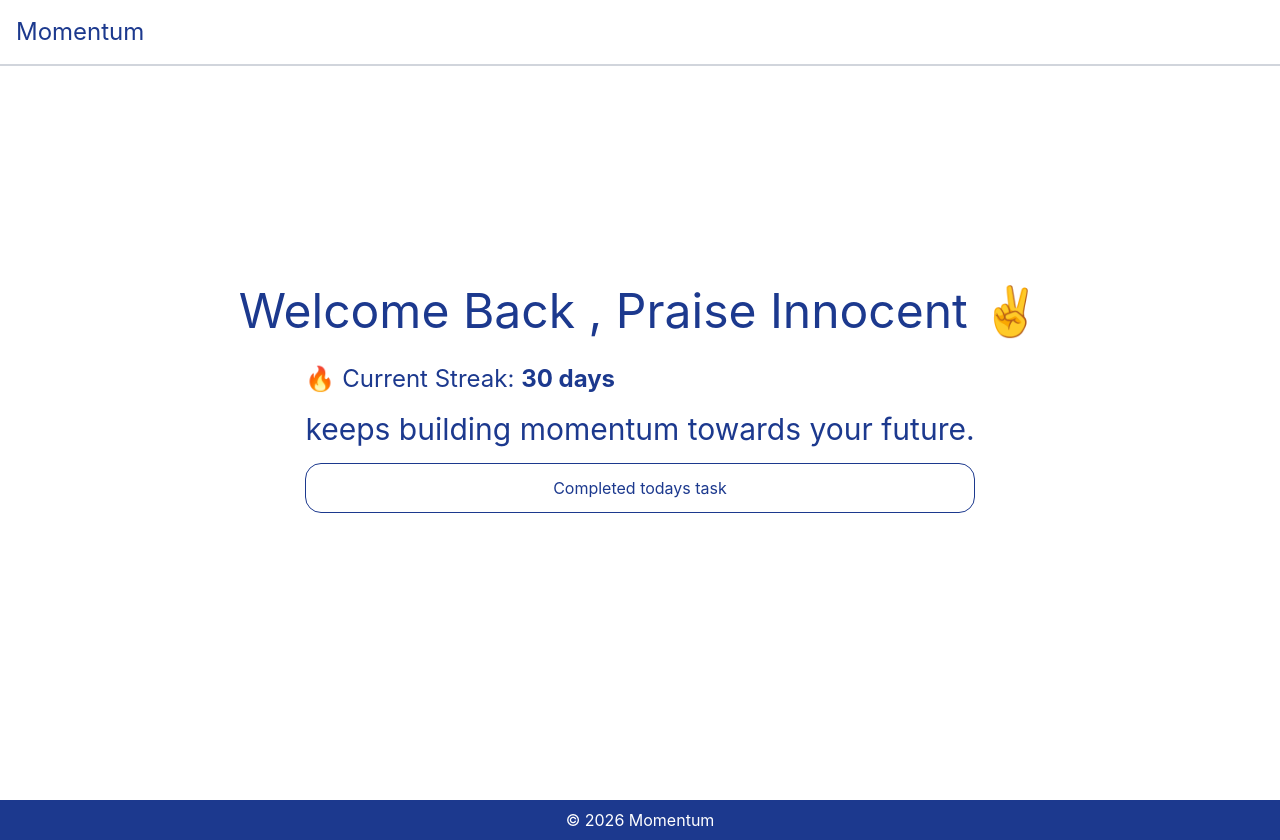
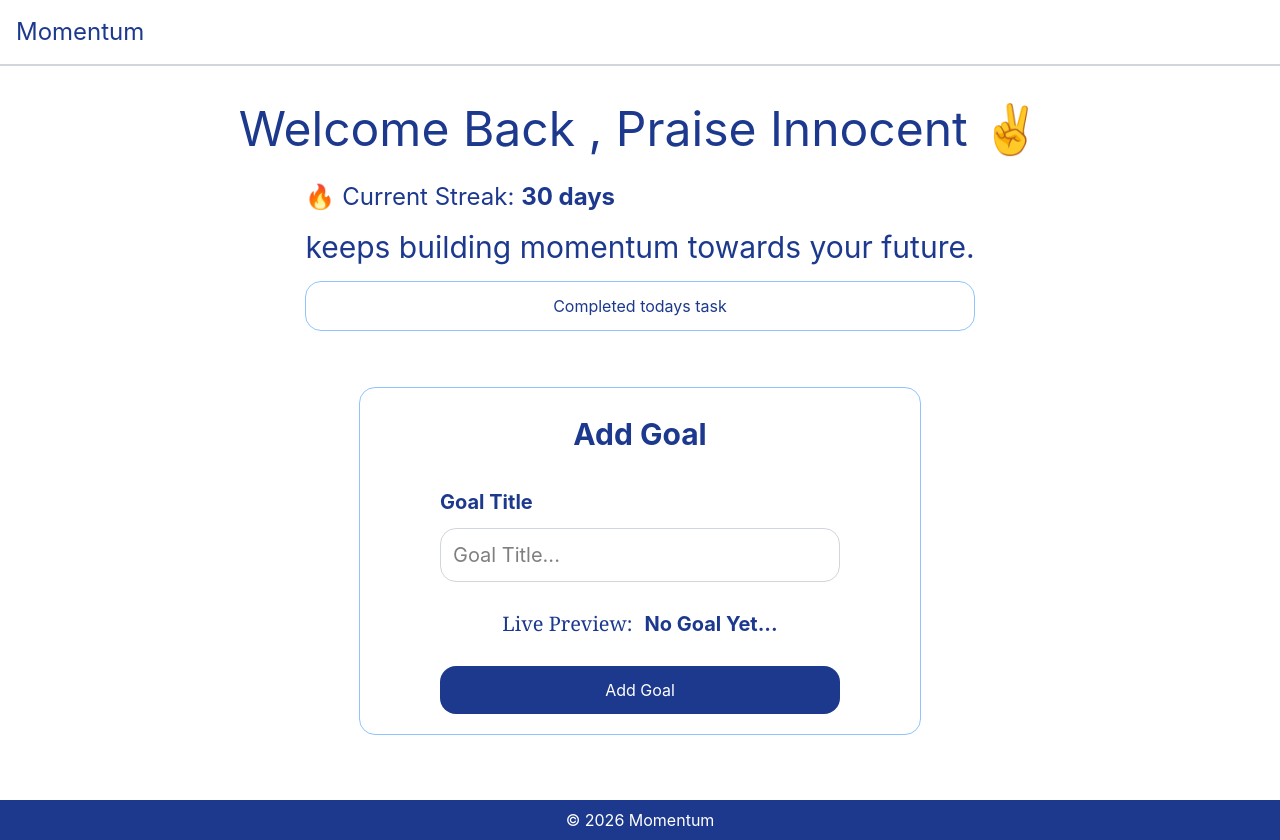
Before and after one commit to praisezedo/momentum, a React (Vite) app: page /dashboard in a window 1280 px wide. Built offline with nearby package versions, Linux system fonts and the light colour scheme.

Commit message:
feat: add controlled goal input form

```diff
--- /dev/null
+++ b/src/components/dashboard/AddGoalForm.tsx
@@ -0,0 +1,28 @@
+import { useState} from "react";
+
+export default function AddGoalForm() {
+    const [goalTitle , setGoalTitle] = useState("");
+
+    return (
+        <>
+          <div className="flex flex-col items-center mt-7 border-blue-300 border rounded-2xl  justify-center gap-7 px-20 py-5" >
+
+           <h1 className="flex justify-center items-center text-blue-900 font-bold text-3xl py-2">Add Goal</h1>
+
+            <div className="flex flex-col justify-start gap-3">
+                <label htmlFor="goal-title" className="text-xl font-bold text-blue-900">Goal Title</label>
+                <input placeholder="Goal Title..." value={goalTitle} onChange={(e) => {setGoalTitle(e.target.value)}}  type="text" id="goal-title" className="p-3 rounded-2xl focus:border-blue-900 focus:outline-none  text-xl border border-gray-300 min-w-100"/>
+            </div>
+
+            <div className="flex justify-start gap-3">
+                <span className="text-xl text-blue-900 font-serif">Live Preview: </span>
+                 <p className="text-blue-900 text-xl"><strong>{!goalTitle ? "No Goal Yet..." : goalTitle }</strong></p>
+            </div>
+
+
+                <button className="bg-blue-900 text-white p-3 hover:opacity-50 hover:cursor-pointer rounded-2xl min-w-100">Add Goal</button>
+
+          </div>
+        </>
+    )
+}
--- a/src/components/dashboard/StreakCard.tsx
+++ b/src/components/dashboard/StreakCard.tsx
@@ -1,4 +1,5 @@
 export default function StreakCard({streak , setStreak}: {streak: number , setStreak: React.Dispatch<React.SetStateAction<number>>}) {
+
     return (
         <>
        <div className="flex flex-col gap-4 justify-start">
@@ -6,7 +7,7 @@ export default function StreakCard({streak , setStreak}: {streak: number , setSt
                 <span className="text-shadow-xl text-blue-900 text-3xl">
                     keeps building momentum towards your  future.
                 </span>
-                <button className="bg-white border border-blue-900 rounded-2xl text-blue-900 p-3 hover:cursor-pointer hover:bg-blue-900 hover:text-white" onClick={() => setStreak(streak + 1)}>Completed todays task</button>
+                <button className="bg-white border border-blue-300 rounded-2xl text-blue-900 p-3 hover:cursor-pointer hover:bg-blue-900 hover:text-white" onClick={() => setStreak(streak + 1)}>Completed todays task</button>
          </div>
         </>
     )
--- a/src/components/dashboard/WelcomeCard.tsx
+++ b/src/components/dashboard/WelcomeCard.tsx
@@ -1,7 +1,7 @@
 export default function WelcomeCard({name}: {name: string}) {
     return (
         <>
-       <div className="flex flex-col justify-start ">
+       <div className="flex mt-10 flex-col justify-start ">
                  <h1 className="text-5xl text-blue text-blue-900 ">Welcome Back , {name} ✌️</h1>
         </div>
         </>
--- a/src/components/layout/Navbar.tsx
+++ b/src/components/layout/Navbar.tsx
@@ -1,7 +1,7 @@
 export default function Navbar() {
       return (
         <>
-           <header className="flex justify-between fixed  top-0 left-0 right-0 p-4 border-b-2 border-gray-300 bg-white ">
+           <header className="flex justify-between fixed top-0 left-0 right-0 p-4 border-b-2 border-gray-300 bg-white ">
               <h1 className="text-2xl  text-blue-900">Momentum</h1>
            </header>
         </>
--- a/src/pages/Dashboad.tsx
+++ b/src/pages/Dashboad.tsx
@@ -3,6 +3,7 @@ import StreakCard from "../components/dashboard/StreakCard";
 import WelcomeCard from "../components/dashboard/WelcomeCard";
 import Layout from "../components/layout/Layout";
 import {user} from "../data/user";
+import AddGoalForm from "../components/dashboard/AddGoalForm";
 
  export default function Dashboard() {
   const [streak , setStreak] = useState(user.streak);
@@ -12,6 +13,7 @@ import {user} from "../data/user";
              <section className="flex flex-col justify-center min-h-screen gap-7 items-center ">
             <WelcomeCard  name={user.name}/>
             <StreakCard streak={streak} setStreak={setStreak}/>
+            <AddGoalForm />
           </section>
         </Layout>
 
```
